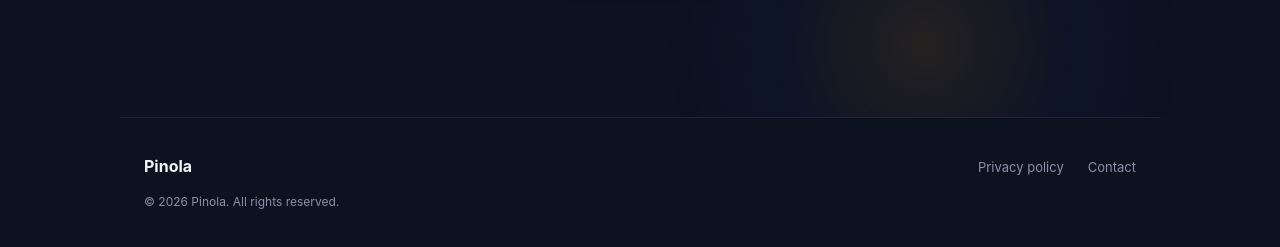
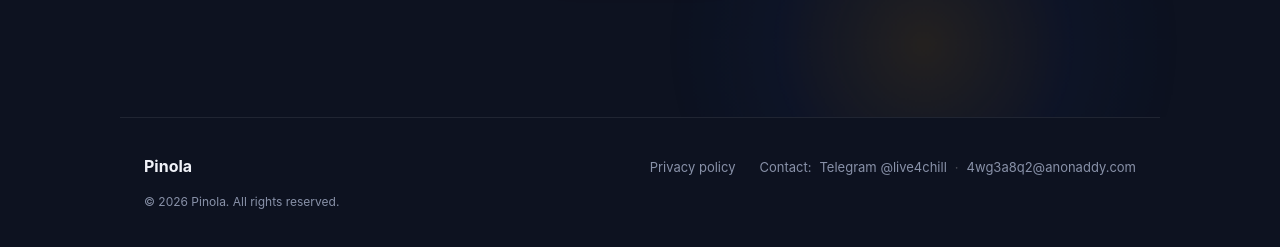
Before and after one commit to AidarAzizov/pinola-landing, a website: page index.html in a window 1280 px wide. Shown: the part 3929-4176 px from the top of the page. Drawn offline with nearby package versions, Linux system fonts and the light colour scheme.

Commit message:
update contects

```diff
--- a/index.html
+++ b/index.html
@@ -149,9 +149,14 @@
   /* FOOTER */
   footer{padding:36px 24px;border-top:1px solid var(--border);display:flex;align-items:center;justify-content:space-between;flex-wrap:wrap;gap:12px;max-width:1040px;margin:0 auto}
   .footer-logo{font-size:16px;font-weight:700;color:var(--text)}
-  .footer-links{display:flex;gap:24px}
+  .footer-links{display:flex;align-items:center;gap:24px;flex-wrap:wrap}
   .footer-links a{font-size:13px;color:var(--text-muted);text-decoration:none;transition:color .2s}
   .footer-links a:hover{color:var(--text)}
+  .footer-contact{display:inline-flex;align-items:center;gap:8px;flex-wrap:wrap;font-size:13px;color:var(--text-muted)}
+  .footer-dot{color:rgba(255,255,255,0.25)}
+  .footer-email{font:inherit;font-size:13px;color:var(--text-muted);background:none;border:none;padding:0;cursor:pointer;text-decoration:none;transition:color .2s;position:relative}
+  .footer-email:hover{color:var(--text)}
+  .footer-email.copied::after{content:'Copied \\2713';position:absolute;left:0;top:-26px;white-space:nowrap;background:var(--amber);color:#0d1220;font-size:11px;font-weight:600;padding:3px 8px;border-radius:6px}
   .footer-copy{font-size:12px;color:var(--text-muted);width:100%}
 
   /* SCROLL REVEAL */
@@ -367,8 +372,12 @@
 <footer>
   <div class="footer-logo">Pinola</div>
   <div class="footer-links">
-    <a href="privacy-policy.html">Privacy policy</a>
-    <a href="/cdn-cgi/l/email-protection#a8c9d1ccc9da86c9d2c1d2c7de869191e8cfc5c9c1c486cbc7c5">Contact</a>
+    <a href="https://pinola-privacy-production.up.railway.app" target="_blank" rel="noopener">Privacy policy</a>
+    <span class="footer-contact">Contact:
+      <a href="https://t.me/live4chill" target="_blank" rel="noopener">Telegram @live4chill</a>
+      <span class="footer-dot">·</span>
+      <button type="button" class="footer-email" id="emailBtn" data-u="4wg3a8q2" data-d="anonaddy.com" aria-label="Copy email address"></button>
+    </span>
   </div>
   <div class="footer-copy">© 2026 Pinola. All rights reserved.</div>
 </footer>
@@ -380,7 +389,7 @@
 /* hide leaflet attribution */
 .leaflet-control-attribution{display:none!important}
 </style>
-<script data-cfasync="false" src="/cdn-cgi/scripts/5c5dd728/cloudflare-static/email-decode.min.js"></script><script>
+<script>
 (function(){
   /* ---- Leaflet map in the "Two modes" section ---- */
   var map = L.map('mv-leaflet', {
@@ -448,6 +457,22 @@
     }
   }, 1000);
 
+  /* ---- Contact email (assembled in JS so crawlers/Cloudflare never see a literal address) ---- */
+  var emailBtn = document.getElementById('emailBtn');
+  if(emailBtn){
+    var addr = emailBtn.getAttribute('data-u') + '@' + emailBtn.getAttribute('data-d');
+    emailBtn.textContent = addr;
+    emailBtn.addEventListener('click', function(){
+      if(navigator.clipboard && navigator.clipboard.writeText){
+        navigator.clipboard.writeText(addr).then(function(){
+          emailBtn.classList.add('copied');
+          setTimeout(function(){ emailBtn.classList.remove('copied'); }, 1600);
+        });
+      }
+      window.location.href = 'mailto:' + addr;
+    });
+  }
+
   /* ---- Feature card pointer glow ---- */
   document.querySelectorAll('.feature-card').forEach(function(card){
     card.addEventListener('pointermove', function(ev){
```
